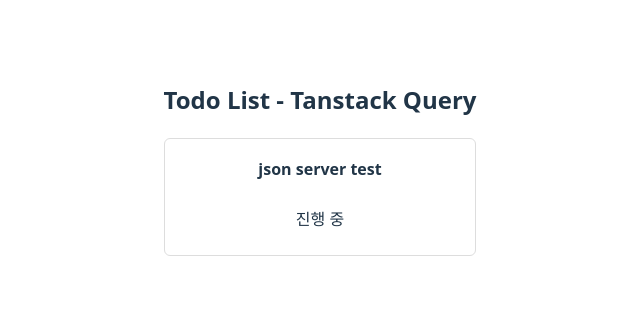
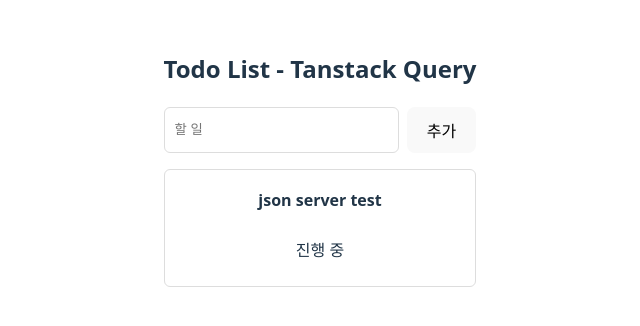
Before and after one commit to bboroin/goorm-mission, a React (Vite) app: page / in a window 1280 px wide. Shown: the part 238-564 px from the top of the page, without its empty margins (320-960 px from the left). Built offline with nearby package versions, Linux system fonts and the light colour scheme; data requests are answered from the project's data file.

Commit message:
feat: todo 추가를 위한 입력 폼 UI 및 상태 추가

```diff
--- a/src/App.jsx
+++ b/src/App.jsx
@@ -1,9 +1,11 @@
 import { useQuery } from "@tanstack/react-query";
 import axios from "axios";
-import React from "react";
+import React, { useState } from "react";
 import "./App.css";
 
 const App = () => {
+  const [todo, setTodo] = useState("");
+
   const fetchTodos = async () => {
     const res = await axios.get("http://localhost:4000/todos");
     return res.data;
@@ -27,6 +29,20 @@
         <h2>Todo List - Tanstack Query</h2>
       </header>
 
+      <form
+        onSubmit={(e) => {
+          e.preventDefault();
+          console.log("입력 값:", todo);
+        }}
+      >
+        <input
+          placeholder="할 일"
+          value={todo}
+          onChange={(e) => setTodo(e.target.value)}
+        />
+        <button type="submit">추가</button>
+      </form>
+
       <ul className="list">
         {todos.map((todo) => (
           <li key={todo.id} className="item">
```
